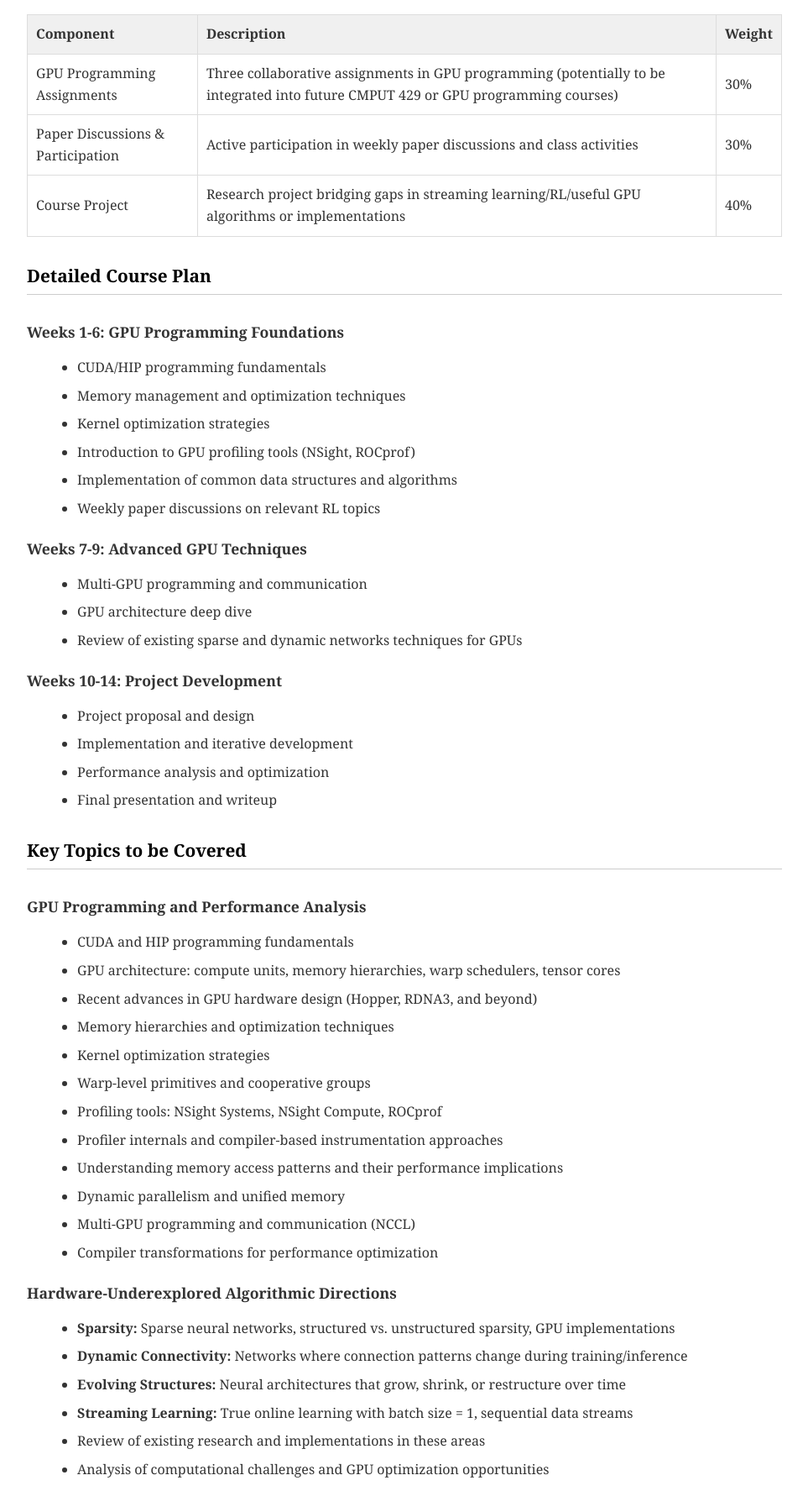
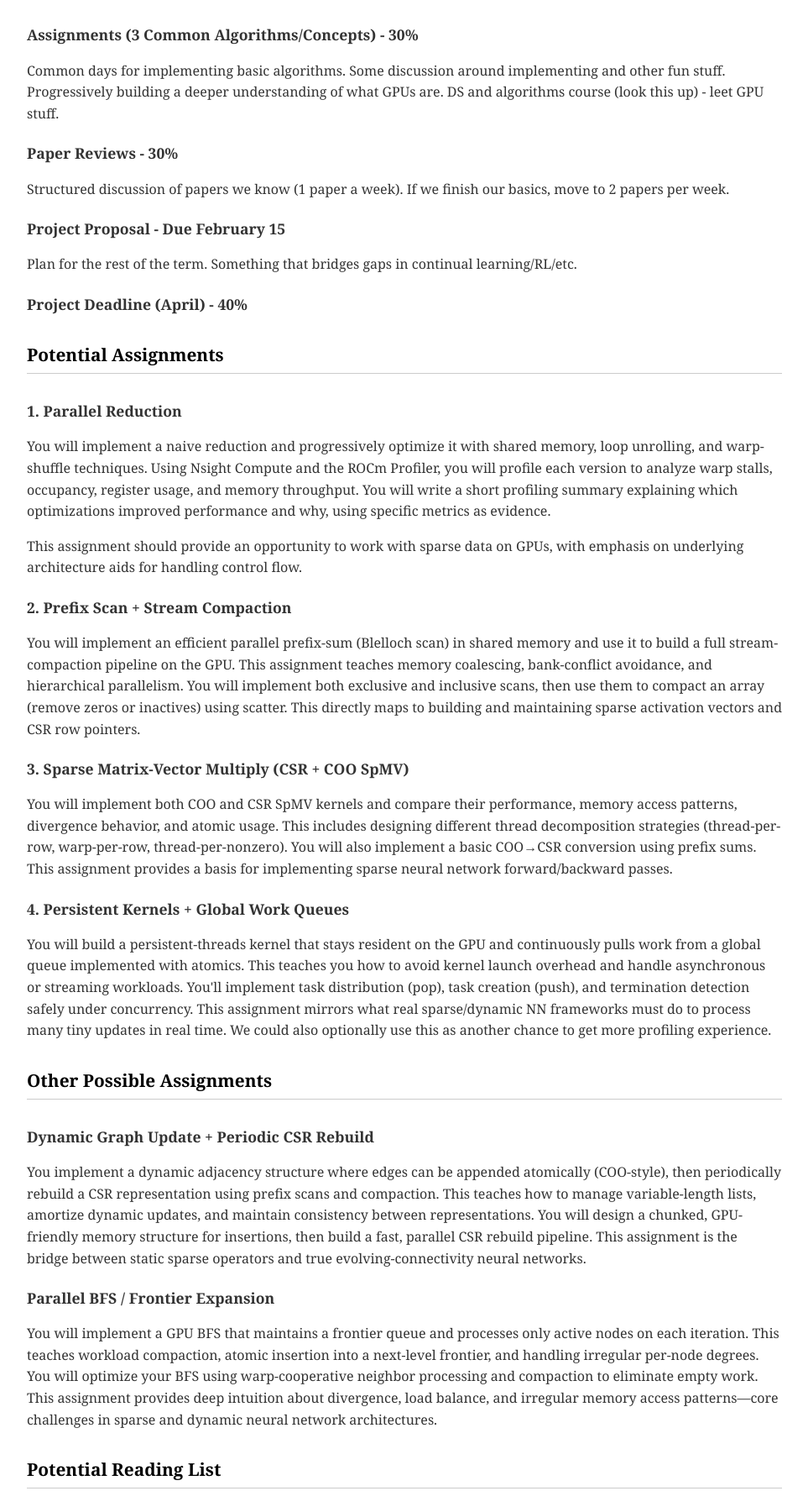
Before and after one commit to Sir-NoChill/gpu-rl, a plain HTML site: page index.html in a window 1280 px wide. Shown: the part 2462-4237 px from the top of the page at 84% size, without its empty margins (158-1121 px from the left). Drawn offline with Linux system fonts and the light colour scheme.

Commit message:
impl: Added papers and assns

```diff
--- a/index.html
+++ b/index.html
@@ -241,141 +241,149 @@
     </div>
 
     <h2>Grading Scheme</h2>
-    <table class="grading-table">
-        <thead>
-            <tr>
-                <th>Component</th>
-                <th>Description</th>
-                <th>Weight</th>
-            </tr>
-        </thead>
-        <tbody>
-            <tr>
-                <td>GPU Programming Assignments</td>
-                <td>Three collaborative assignments in GPU programming (potentially to be integrated into future CMPUT 429 or GPU programming courses)</td>
-                <td>30%</td>
-            </tr>
-            <tr>
-                <td>Paper Discussions & Participation</td>
-                <td>Active participation in weekly paper discussions and class activities</td>
-                <td>30%</td>
-            </tr>
-            <tr>
-                <td>Course Project</td>
-                <td>Research project bridging gaps in streaming learning/RL/useful GPU algorithms or implementations</td>
-                <td>40%</td>
-            </tr>
-        </tbody>
-    </table>
 
-    <h2>Detailed Course Plan</h2>
     <div class="section">
-        <h3>Weeks 1-6: GPU Programming Foundations</h3>
-        <ul>
-            <li>CUDA/HIP programming fundamentals</li>
-            <li>Memory management and optimization techniques</li>
-            <li>Kernel optimization strategies</li>
-            <li>Introduction to GPU profiling tools (NSight, ROCprof)</li>
-            <li>Implementation of common data structures and algorithms</li>
-            <li>Weekly paper discussions on relevant RL topics</li>
-        </ul>
+        <h3>Assignments (3 Common Algorithms/Concepts) - 30%</h3>
+        <p>
+            Common days for implementing basic algorithms. Some discussion around implementing and other fun stuff.
+            Progressively building a deeper understanding of what GPUs are. DS and algorithms course (look this up) -
+            leet GPU stuff.
+        </p>
 
-        <h3>Weeks 7-9: Advanced GPU Techniques</h3>
-        <ul>
-            <li>Multi-GPU programming and communication</li>
-            <li>GPU architecture deep dive</li>
-            <li>Review of existing sparse and dynamic networks techniques for GPUs</li>
-        </ul>
+        <h3>Paper Reviews - 30%</h3>
+        <p>
+            Structured discussion of papers we know (1 paper a week). If we finish our basics, move to 2 papers per week.
+        </p>
 
-        <h3>Weeks 10-14: Project Development</h3>
-        <ul>
-            <li>Project proposal and design</li>
-            <li>Implementation and iterative development</li>
-            <li>Performance analysis and optimization</li>
-            <li>Final presentation and writeup</li>
-        </ul>
+        <h3>Project Proposal - Due February 15</h3>
+        <p>
+            Plan for the rest of the term. Something that bridges gaps in continual learning/RL/etc.
+        </p>
+
+        <h3>Project Deadline (April) - 40%</h3>
     </div>
 
-    <h2>Key Topics to be Covered</h2>
+
+    <h2>Potential Assignments</h2>
+
     <div class="section">
-        <h3>GPU Programming and Performance Analysis</h3>
-        <ul>
-            <li>CUDA and HIP programming fundamentals</li>
-            <li>GPU architecture: compute units, memory hierarchies, warp schedulers, tensor cores</li>
-            <li>Recent advances in GPU hardware design (Hopper, RDNA3, and beyond)</li>
-            <li>Memory hierarchies and optimization techniques</li>
-            <li>Kernel optimization strategies</li>
-            <li>Warp-level primitives and cooperative groups</li>
-            <li>Profiling tools: NSight Systems, NSight Compute, ROCprof</li>
-            <li>Profiler internals and compiler-based instrumentation approaches</li>
-            <li>Understanding memory access patterns and their performance implications</li>
-            <li>Dynamic parallelism and unified memory</li>
-            <li>Multi-GPU programming and communication (NCCL)</li>
-            <li>Compiler transformations for performance optimization</li>
-        </ul>
+        <h3>1. Parallel Reduction</h3>
+        <p>
+            You will implement a naive reduction and progressively optimize it with shared memory, loop unrolling,
+            and warp-shuffle techniques. Using Nsight Compute and the ROCm Profiler, you will profile each version to analyze warp stalls,
+            occupancy, register usage, and memory throughput. You will write a short profiling summary explaining
+            which optimizations improved performance and why, using specific metrics as evidence.
+        </p>
+        <p>
+            This assignment should provide an opportunity to work with sparse data on GPUs, with emphasis on
+            underlying architecture aids for handling control flow.
+        </p>
 
-        <h3>Hardware-Underexplored Algorithmic Directions</h3>
-        <ul>
-            <li><strong>Sparsity:</strong> Sparse neural networks, structured vs. unstructured sparsity, GPU implementations</li>
-            <li><strong>Dynamic Connectivity:</strong> Networks where connection patterns change during training/inference</li>
-            <li><strong>Evolving Structures:</strong> Neural architectures that grow, shrink, or restructure over time</li>
-            <li><strong>Streaming Learning:</strong> True online learning with batch size = 1, sequential data streams</li>
-            <li>Review of existing research and implementations in these areas</li>
-            <li>Analysis of computational challenges and GPU optimization opportunities</li>
-        </ul>
+        <h3>2. Prefix Scan + Stream Compaction</h3>
+        <p>
+            You will implement an efficient parallel prefix-sum (Blelloch scan) in shared memory and use it to
+            build a full stream-compaction pipeline on the GPU. This assignment teaches memory coalescing,
+            bank-conflict avoidance, and hierarchical parallelism. You will implement both exclusive and inclusive
+            scans, then use them to compact an array (remove zeros or inactives) using scatter. This directly maps
+            to building and maintaining sparse activation vectors and CSR row pointers.
+        </p>
 
-        <h3>Tools and Infrastructure</h3>
-        <ul>
-            <li>NSight Systems and NSight Compute</li>
-            <li>ROCprof and ROCtracer</li>
-            <li>NVCC (NVIDIA CUDA Compiler) and HIPCC (HIP Compiler)</li>
-            <li>Compiler toolchains and their role in GPU code generation</li>
-            <li>GPU cluster job scheduling (SLURM)</li>
-            <li>Custom kernel development for non-standard operations</li>
-            <li>Exploring portability strategies and bridging the CUDA ecosystem</li>
-        </ul>
-    </div>
+        <h3>3. Sparse Matrix-Vector Multiply (CSR + COO SpMV)</h3>
+        <p>
+            You will implement both COO and CSR SpMV kernels and compare their performance, memory access patterns,
+            divergence behavior, and atomic usage. This includes designing different thread decomposition strategies
+            (thread-per-row, warp-per-row, thread-per-nonzero). You will also implement a basic COO→CSR conversion
+            using prefix sums. This assignment provides a basis for implementing sparse neural network
+            forward/backward passes.
+        </p>
 
-    <h2>Project Guidelines</h2>
-    <div class="project-desc">
+        <h3>4. Persistent Kernels + Global Work Queues</h3>
         <p>
-            The course project should demonstrate mastery of GPU programming techniques while contributing
-            to the fields of sparse neural networks, streaming learning, or adaptive network structures.
-            Potential project areas include:
-        </p>
-        <ul>
-            <li>GPU-accelerated implementations of sparse neural network algorithms</li>
-            <li>Optimization of existing frameworks for GPU execution of dynamic or evolving networks</li>
-            <li>Development of GPU-efficient data structures for sparse connectivity patterns</li>
-            <li>Multi-GPU scaling strategies for sparse or adaptive network training</li>
-            <li>Compiler transformations for automatic GPU optimization of sparse learning algorithms</li>
-            <li>Streaming/online learning: Profiling batch size = 1 training; investigating GPU utilization in sequential learning scenarios</li>
-            <li>Benchmarking suites for GPU-accelerated sparse and adaptive networks</li>
-        </ul>
-        <p>
-            Projects will be evaluated based on technical depth, innovation, implementation quality,
-            performance analysis, and the clarity of the final writeup.
+            You will build a persistent-threads kernel that stays resident on the GPU and continuously pulls work
+            from a global queue implemented with atomics. This teaches you how to avoid kernel launch overhead and
+            handle asynchronous or streaming workloads. You'll implement task distribution (pop), task creation
+            (push), and termination detection safely under concurrency. This assignment mirrors what real
+            sparse/dynamic NN frameworks must do to process many tiny updates in real time. We could also optionally
+            use this as another chance to get more profiling experience.
         </p>
     </div>
 
-    <h2>Prerequisites</h2>
-    <ul>
-        <li>Strong programming skills in C/C++ or Python</li>
-        <li>Familiarity with machine learning concepts</li>
-        <li>Basic understanding of computer architecture</li>
-        <li>Experience with Linux/Unix environments</li>
-    </ul>
+    <h2>Other Possible Assignments</h2>
 
-    <h2>Resources</h2>
-    <ul>
-        <li>NVIDIA CUDA Programming Guide</li>
-        <li>AMD ROCm Documentation</li>
-        <li>Selected research papers (to be provided)</li>
-        <li>Access to GPU compute cluster</li>
-        <li>Course repository with starter code and examples</li>
-    </ul>
+    <div class="section">
+        <h3>Dynamic Graph Update + Periodic CSR Rebuild</h3>
+        <p>
+            You implement a dynamic adjacency structure where edges can be appended atomically (COO-style), then
+            periodically rebuild a CSR representation using prefix scans and compaction. This teaches how to manage
+            variable-length lists, amortize dynamic updates, and maintain consistency between representations. You
+            will design a chunked, GPU-friendly memory structure for insertions, then build a fast, parallel CSR
+            rebuild pipeline. This assignment is the bridge between static sparse operators and true
+            evolving-connectivity neural networks.
+        </p>
 
+        <h3>Parallel BFS / Frontier Expansion</h3>
+        <p>
+            You will implement a GPU BFS that maintains a frontier queue and processes only active nodes on each
+            iteration. This teaches workload compaction, atomic insertion into a next-level frontier, and handling
+            irregular per-node degrees. You will optimize your BFS using warp-cooperative neighbor processing and
+            compaction to eliminate empty work. This assignment provides deep intuition about divergence, load
+            balance, and irregular memory access patterns—core challenges in sparse and dynamic neural network
+            architectures.
+        </p>
+    </div>
+
+    <h2>Potential Reading List</h2>
+
+    <div class="section">
+        <h3>GPU Related Papers</h3>
+        <ul>
+            <li>Parallel Processing (2nd edition textbook)</li>
+            <li><a href="https://arxiv.org/abs/2507.10789v1">The Blackwell Architecture</a> - A microbenchmarking test on the Blackwell platform to discover architectural characteristics. <a href="https://dl.acm.org/doi/10.1145/3725843.3756041">This paper</a> does a similar thing but for the CUDA cores proper. This could make a useful comparison to the <a href="https://www.amd.com/content/dam/amd/en/documents/instinct-tech-docs/instruction-set-architectures/amd-instinct-mi300-cdna3-instruction-set-architecture.pdf">MI300A docs</a> and CDNA architecture reference to see what's up.</li>
+        </ul>
+
+        <h3>ML Related Papers</h3>
+        <ul>
+            <li><a href="https://openreview.net/pdf?id=Sv7DazuCn8">The Big World Hypothesis</a> - This is short and worth reading before the class to motivate this direction of work.</li>
+            <li><a href="https://arxiv.org/abs/2410.14606">Streaming Reinforcement Learning Finally Works</a> - Understand what is needed to make streaming algorithms work in RL (step-size adaptation, normalization, etc.).</li>
+            <li><a href="https://arxiv.org/pdf/2102.00554">Sparsity in Deep Learning: Pruning and Growth for Efficient Inference and Training In Neural Networks</a> - I have never read this paper, but at a skim it looks great. The paper is long, but the goal with this is to understand why sparsity is important and what the main algorithms people use. Even just going through the first two sections of this paper would be worth it.</li>
+            <li>I want a paper that demonstrates the importance of network architecture, and how that influences performance, learning efficiency, and generalization. I haven't found one yet, but maybe we can just discuss this idea. The sparsity paper I added may actually suffice for this.</li>
+            <li>The last type of paper I want to look at is a paper that learns the structure of a network online, and discusses why this is important. I don't have a paper in mind, but right now I'm considering <a href="https://arxiv.org/pdf/1607.01097">AdaNet</a>, <a href="https://link.springer.com/chapter/10.1007/978-3-032-05461-6_13">Efficient Architecture Search for Continual Learning</a>, and Neuron-Level Architecture Search for Efficient Model Design.</li>
+        </ul>
+
+        <p>
+            <em>Note:</em> Continuous learning ideas might be a much better focus for paper reading in the course,
+            implementing the system on an actual GPU would be an easier engineering problem and I could dig up
+            papers as required to back it up.
+        </p>
+    </div>
+
+    <h2>Course Topics Overview</h2>
+
+    <div class="section">
+        <h3>CUDA/HIP Programming Systems</h3>
+        <p><strong>Phase 1:</strong> A library of common functions/tools/utilities + GPGPU profiling tools + Multi-GPU versions</p>
+        <ul>
+            <li>Implementing common utilities</li>
+            <li>Implementing common algorithms</li>
+            <li>Fundamentals</li>
+            <li>Memory systems</li>
+            <li>Finding papers? Let's look at some</li>
+            <li>Open XLA backend? SPIRV? JAX?</li>
+        </ul>
+
+        <h3>Sparse Networks Context</h3>
+        <ul>
+            <li>In ML scaling → bigger is not better</li>
+            <li>Scaling doesn't make sense in the current paradigm</li>
+            <li>Squeezing as much as possible out of data</li>
+            <li>Learning the network structure (hardware does not suit it)</li>
+            <li>Build in the biases that make it effective for some problems</li>
+            <li>Build in the specific capture techniques</li>
+            <li>Current methods don't <em>really</em> scale</li>
+        </ul>
+    </div>
     <footer style="margin-top: 50px; padding-top: 20px; border-top: 1px solid #ccc; color: #666; font-size: 0.9em;">
+
         <p>Course webpage maintained by the Department of Computing Science, University of Alberta</p>
         <p>For questions or concerns, please contact the course instructor.</p>
     </footer>
```
